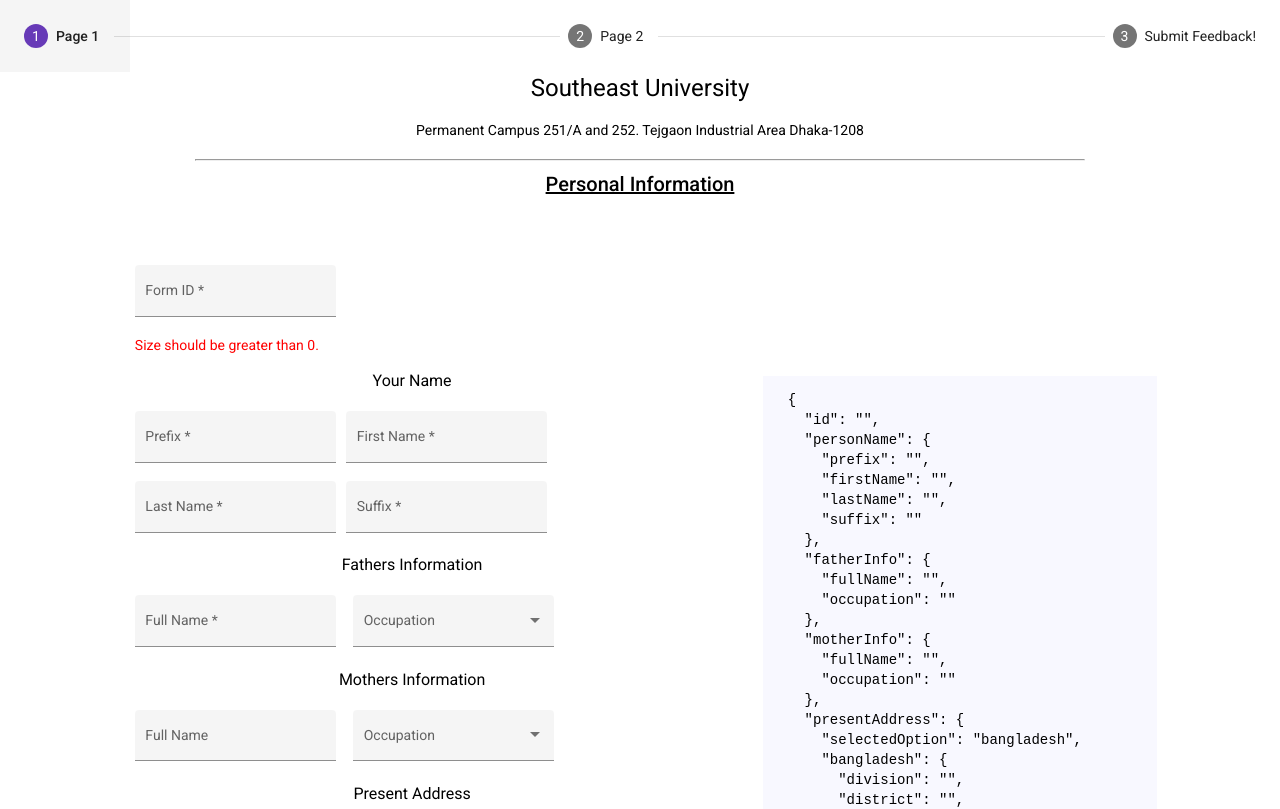
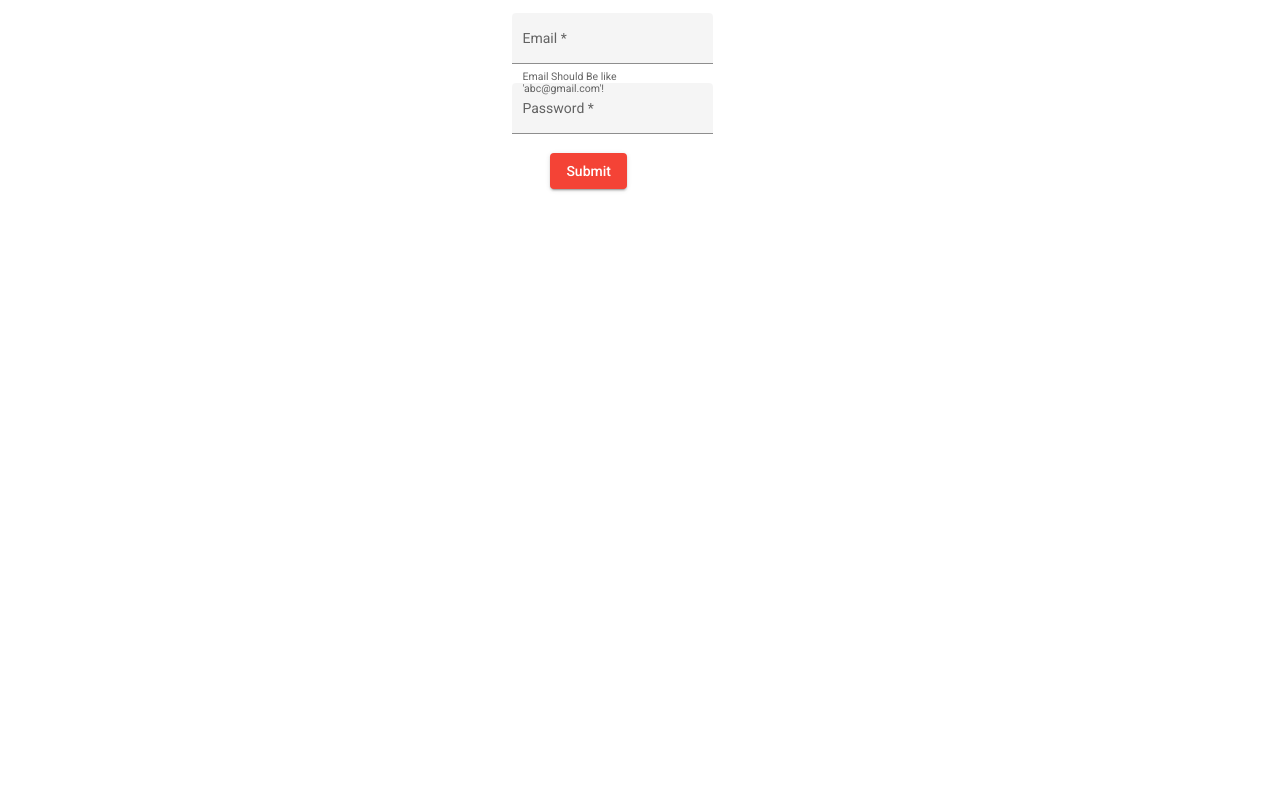
Before and after one commit to Rakib-Hasan-455/Angular-Reactive-Form, an Angular app: page / in a window 1280 px wide. Shown: the top 809 px of the page. Built offline with nearby package versions, Linux system fonts and the light colour scheme.

Commit message:
Reactive Form Test on Single Form Control

```diff
--- a/src/app/app.component.html
+++ b/src/app/app.component.html
@@ -1,16 +1,17 @@
 <!-- <app-form1></app-form1> -->
 <!-- <app-form2></app-form2>-->
- <mat-stepper >
-    <mat-step [style.width.px]=212>
-        <ng-template matStepLabel>Page 1</ng-template>
-        <app-form1></app-form1>
-    </mat-step>
-    <mat-step>
-        <ng-template matStepLabel>Page 2</ng-template>
-        <app-form2></app-form2>
-    </mat-step>
-   <mat-step>
-     <ng-template matStepLabel>Submit Feedback!</ng-template>
-     <app-form-submit-msg></app-form-submit-msg>
-   </mat-step>
- </mat-stepper>
+<!-- <mat-stepper>-->
+<!--    <mat-step [style.width.px]=212>-->
+<!--        <ng-template matStepLabel>Page 1</ng-template>-->
+<!--        <app-form1></app-form1>-->
+<!--    </mat-step>-->
+<!--    <mat-step>-->
+<!--        <ng-template matStepLabel>Page 2</ng-template>-->
+<!--        <app-form2></app-form2>-->
+<!--    </mat-step>-->
+<!--   <mat-step>-->
+<!--     <ng-template matStepLabel>Submit Feedback!</ng-template>-->
+<!--     <app-form-submit-msg></app-form-submit-msg>-->
+<!--   </mat-step>-->
+<!-- </mat-stepper>-->
+<app-form-submit-msg></app-form-submit-msg>
--- a/src/app/form-submit-msg/form-submit-msg.component.html
+++ b/src/app/form-submit-msg/form-submit-msg.component.html
@@ -1,11 +1,32 @@
-<div style="display: flex;">
-  <div style=" width: 60%; margin: 1% 40%">
-    <h1> Your Filled Data are:</h1>
-    <pre>
-        {{allPageData | json}}
-    </pre>
-    <div style="display: flex; align-items: center; justify-content: center;">
-      <button mat-raised-button color="primary">Submit</button>
-    </div>
+<!--<div style="display: flex;">-->
+<!--  <div style=" width: 60%; margin: 1% 40%">-->
+<!--    <h1> Your Filled Data are:</h1>-->
+<!--    <pre>-->
+<!--        {{allPageData | json}}-->
+<!--    </pre>-->
+<!--    <div style="display: flex; align-items: center; justify-content: center;">-->
+<!--      <button mat-raised-button color="primary">Submit</button>-->
+<!--    </div>-->
+<!--  </div>-->
+<!--</div>-->
+<div style=" width: 60%; margin: 1% 40%">
+<mat-form-field class="example-full-width" appearance="fill">
+  <mat-label>Email</mat-label>
+  <input type="email" matInput [formControl]="emailFormControl" [errorStateMatcher]="matcher" required>
+  <mat-hint>Email Should Be like 'abc@gmail.com'!</mat-hint>
+  <mat-error *ngIf="emailFormControl.hasError('email') && !emailFormControl.hasError('required')">
+    Please enter a valid email address
+  </mat-error>
+  <mat-error *ngIf="emailFormControl.hasError('required')">
+    Email is <strong>required</strong>
+  </mat-error>
+</mat-form-field>
+<br>
+<mat-form-field class="example-full-width" appearance="fill">
+  <mat-label>Password</mat-label>
+  <input matInput name="password" [(ngModel)] = "password" required>
+</mat-form-field><br>
+  <div style="margin-left: 5%;">
+  <button mat-raised-button color="warn">Submit</button>
   </div>
 </div>
--- a/src/app/form-submit-msg/form-submit-msg.component.ts
+++ b/src/app/form-submit-msg/form-submit-msg.component.ts
@@ -1,5 +1,15 @@
 import { Component, OnInit } from '@angular/core';
 import {FormdataserviceService} from "../service/formdataservice.service";
+import {FormControl, FormGroupDirective, NgForm, NgModel, Validators} from "@angular/forms";
+import {ErrorStateMatcher} from '@angular/material/core';
+
+/** Error when invalid control is dirty, touched, or submitted. */
+export class MyErrorStateMatcher implements ErrorStateMatcher {
+  isErrorState(control: FormControl | null, form: FormGroupDirective | NgForm | null): boolean {
+    const isSubmitted = form && form.submitted;
+    return !!(control && control.invalid && (control.dirty || control.touched || isSubmitted));
+  }
+}
 
 @Component({
   selector: 'app-form-submit-msg',
@@ -8,11 +18,15 @@
 })
 export class FormSubmitMsgComponent implements OnInit {
   allPageData: any;
+
   constructor(private formDataService: FormdataserviceService) {
     this.allPageData = formDataService.allPageData;
   }
 
   ngOnInit(): void {
   }
+  emailFormControl = new FormControl('', [Validators.required, Validators.email]);
+  matcher = new MyErrorStateMatcher();
 
+  password: any;
 }
```
Also changed, not shown: src/app/app.module.ts (+4 -3 lines).
